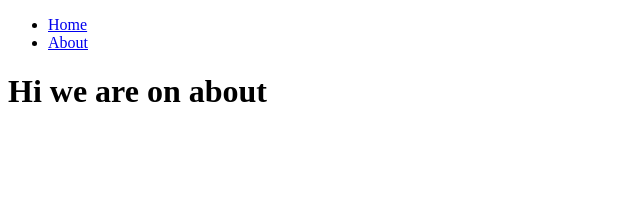
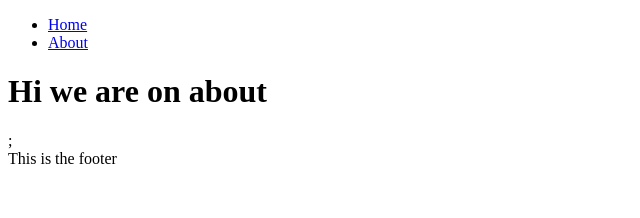
Before and after one commit to cristiandrc/AvocadoApp, a Next.js app: page /about in a window 1280 px wide. Shown: the top 218 px of the page, without its empty margins (0-640 px from the left). Built offline with nearby package versions, Linux system fonts and the light colour scheme.

Commit message:
feat: modificar el app

```diff
--- /dev/null
+++ b/components/Layout/Layout.tsx
@@ -0,0 +1,14 @@
+import React, { ReactNode } from "react";
+import NavBar from "../NavBar/NavBar";
+
+const Layout = ({ children }: { children: ReactNode }) => {
+  return (
+    <div>
+      <NavBar />
+      {children}
+      <footer>This is the footer</footer>
+    </div>
+  );
+};
+
+export default Layout;
--- /dev/null
+++ b/pages/_app.tsx
@@ -0,0 +1,13 @@
+import { AppProps } from "next/app";
+import Layout from "../components/Layout/Layout";
+
+export default function MyApp({ Component, pageProps }: AppProps) {
+  // Providers - context/providers, theme, data
+  // Layout
+  //Props adicionales
+  return (
+    <Layout>
+      <Component {...pageProps} />;
+    </Layout>
+  );
+}
--- a/pages/about/index.tsx
+++ b/pages/about/index.tsx
@@ -4,7 +4,6 @@
 const About = () => {
   return (
     <div>
-      <NavBar />
       <h1>Hi we are on about</h1>
     </div>
   );
--- a/pages/index.tsx
+++ b/pages/index.tsx
@@ -15,7 +15,6 @@
 
   return (
     <div>
-      <NavBar />
       <h1>Hello world!</h1>
       {productList.map(({ name, id }) => (
         <div>
```
